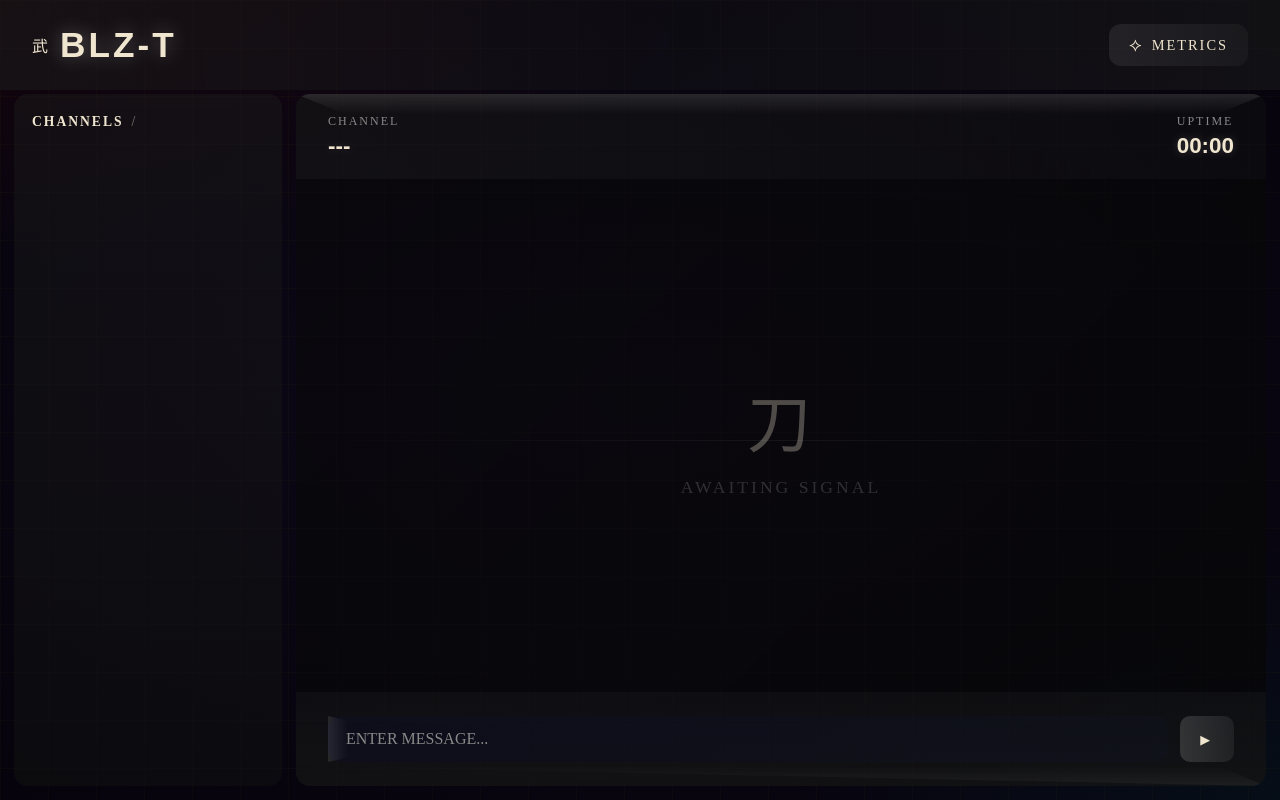
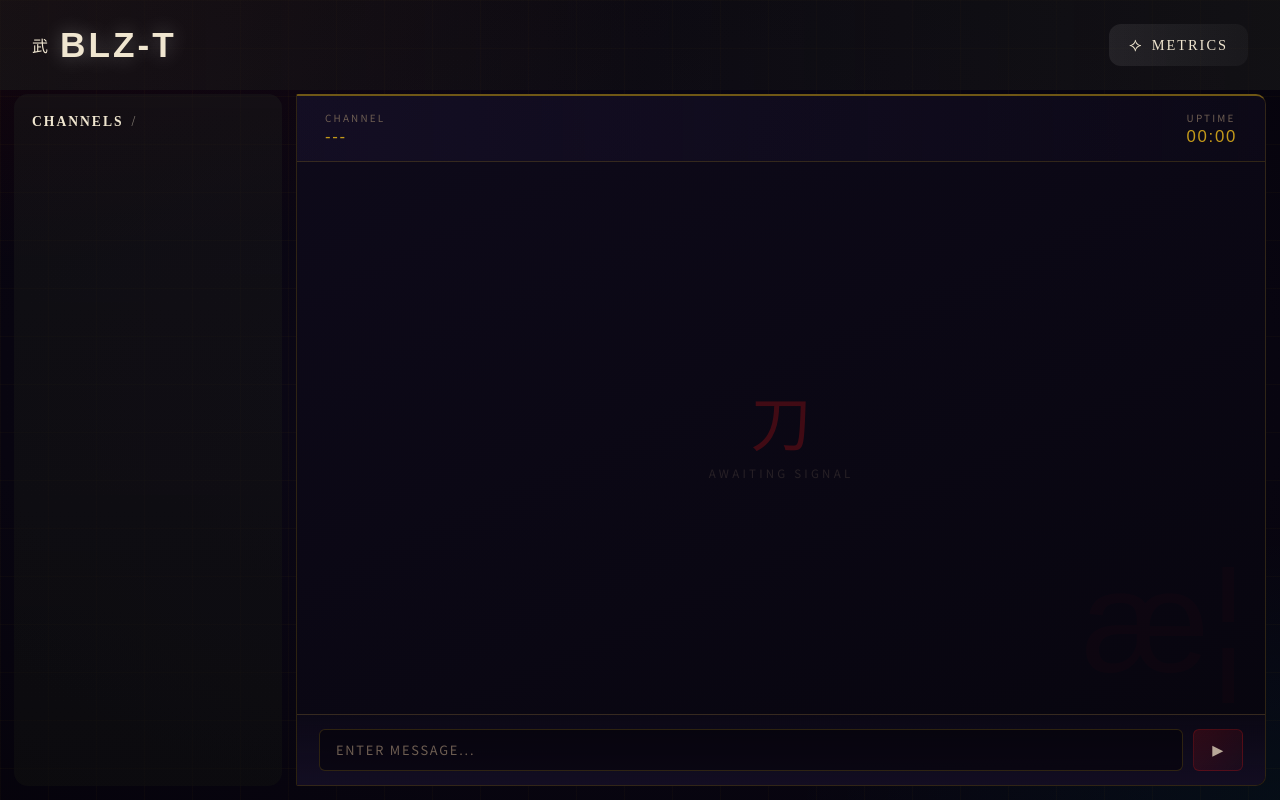
Before and after one commit to akunobi/blz, a Flask app: page / in a window 1280 px wide. Run offline with Flask 3, Linux system fonts and the light colour scheme; data that the repository does not hold is empty; some web fonts are replaced.

Commit message:
Refactor chat CSS for improved styling and layout

```diff
--- a/static/chat.css
+++ b/static/chat.css
@@ -1,278 +1,256 @@
-/* ===== CHAT SECTION MODULE ===== */
+/* ===== CHAT â€” WAR JOURNAL ===== */
 
+@keyframes msgLeft {
+    from { opacity: 0; transform: translateX(-8px); }
+    to   { opacity: 1; transform: translateX(0);    }
+}
+@keyframes msgRight {
+    from { opacity: 0; transform: translateX(8px); }
+    to   { opacity: 1; transform: translateX(0);   }
+}
+
+/* â”€â”€ Container â”€â”€ */
 .chat-section {
     display: flex;
     flex-direction: column;
-    background: linear-gradient(135deg,
-        rgba(16, 16, 16, 0.4) 0%,
-        rgba(10, 10, 10, 0.6) 100%
+    background: linear-gradient(155deg,
+        var(--surface)  0%,
+        var(--deep)    100%
     );
-    position: relative;
+    border: 1px solid var(--b-gold);
+    border-top: 2px solid var(--b-gold-hi);
+    border-radius: var(--r-sm) var(--r-lg) var(--r-lg) var(--r-sm);
     overflow: hidden;
     min-height: 0;
-    border: 2px solid var(--border-cyan);
-    border-radius: 14px;
-    padding: 0;
+    position: relative;
 }
 
-.chat-section::after {
-    content: '';
+/* Clan kanji watermark */
+.chat-section::before {
+    content: 'æ­¦';
     position: absolute;
-    top: 50%;
-    left: 0;
-    width: 100%;
-    height: 1px;
-    background: linear-gradient(90deg,
-        transparent,
-        rgba(255, 255, 255, 0.05),
-        transparent
-    );
+    bottom: 90px;
+    right: 18px;
+    font-family: var(--font-display);
+    font-size: 9rem;
+    color: var(--red);
+    opacity: 0.022;
     pointer-events: none;
+    user-select: none;
+    z-index: 0;
+    line-height: 1;
 }
 
+/* â”€â”€ Chat header â”€â”€ */
 .chat-header {
     display: flex;
     justify-content: space-between;
     align-items: center;
-    padding: 20px 32px;
-    border-bottom: 1px solid var(--border-cyan);
+    padding: 14px 28px;
+    border-bottom: 1px solid var(--b-gold);
     background: linear-gradient(90deg,
-        rgba(26, 26, 26, 0.4) 0%,
-        rgba(26, 26, 26, 0.15) 100%
+        rgba(21, 15, 38, 0.75),
+        rgba(14, 10, 26, 0.40)
     );
-    position: relative;
-}
-
-.chat-header::before {
-    content: '';
-    position: absolute;
-    top: 0;
-    left: 0;
-    right: 0;
-    height: 20px;
-    background: linear-gradient(180deg, rgba(255, 255, 255, 0.1), transparent);
-    clip-path: polygon(0 0, 5% 100%, 95% 100%, 100% 0);
+    flex-shrink: 0;
 }
 
 .chat-meta {
     display: flex;
     flex-direction: column;
-    gap: 4px;
+    gap: 2px;
 }
 
 .meta-label {
-    font-family: var(--font-tech);
-    font-size: 0.75rem;
-    letter-spacing: 2px;
-    color: #888888;
+    font-family: var(--font-label);
+    font-size: 0.62rem;
+    letter-spacing: 0.22em;
+    color: var(--t-lo);
     text-transform: uppercase;
 }
 
 .meta-value {
     font-family: var(--font-display);
-    font-size: 1.4rem;
-    color: var(--primary-cyan);
-    text-shadow: 0 0 10px rgba(255, 255, 255, 0.2);
-    font-weight: 700;
+    font-size: 1.05rem;
+    color: var(--gold);
+    letter-spacing: 0.10em;
 }
 
-.glitch-text {
-    position: relative;
-}
+.glitch-text { position: relative; }
 
+/* â”€â”€ Message Stream â”€â”€ */
 .chat-stream {
     flex: 1;
     overflow-y: auto;
-    padding: 28px 32px;
+    padding: 18px 22px;
     display: flex;
     flex-direction: column;
-    gap: 16px;
+    gap: 9px;
     min-height: 0;
-    background: rgba(5, 5, 5, 0.3);
-}
-
-.chat-stream::-webkit-scrollbar {
-    width: 8px;
-}
-
-.chat-stream::-webkit-scrollbar-track {
-    background: transparent;
-}
-
-.chat-stream::-webkit-scrollbar-thumb {
-    background: rgba(255, 255, 255, 0.15);
-    border-radius: 4px;
-}
-
-.chat-stream::-webkit-scrollbar-thumb:hover {
-    background: rgba(255, 255, 255, 0.3);
+    position: relative;
+    z-index: 1;
 }
 
 .stream-init {
     margin: auto;
     text-align: center;
-    opacity: 0.3;
+    opacity: 0.28;
+    pointer-events: none;
 }
 
 .init-symbol {
-    font-size: 4rem;
-    color: var(--secondary-cyan);
-    font-family: var(--font-tech);
-    margin-bottom: 12px;
-    letter-spacing: 4px;
+    font-family: var(--font-display);
+    font-size: 3.8rem;
+    color: var(--red);
+    margin-bottom: 10px;
+    line-height: 1;
 }
 
 .init-text {
-    font-size: 1.1rem;
-    color: #888888;
-    letter-spacing: 3px;
-    font-family: var(--font-tech);
+    font-family: var(--font-label);
+    font-size: 0.72rem;
+    letter-spacing: 0.28em;
+    color: var(--t-lo);
+    text-transform: uppercase;
 }
 
-/* MESSAGE STYLE */
+/* â”€â”€ Messages â”€â”€ */
 .message {
-    padding: 14px 18px;
-    background: rgba(35, 35, 35, 0.8);
-    border: 1px solid rgba(255, 255, 255, 0.12);
-    border-left: 4px solid rgba(255, 255, 255, 0.25);
-    border-radius: 12px;
-    transition: all 150ms ease;
-    position: relative;
-    overflow: visible;
-    margin: 6px 0;
+    padding: 11px 15px 9px 18px;
+    background: rgba(14, 10, 26, 0.65);
+    border: 1px solid var(--b-gold);
+    border-left: 3px solid var(--gold-mid);
+    border-radius: 0 var(--r-md) var(--r-md) 0;
     word-wrap: break-word;
     word-break: break-word;
     display: flex;
     flex-direction: column;
-}
-
-.message::before {
-    content: '';
-    position: absolute;
-    left: 0;
-    top: 0;
-    bottom: 0;
-    width: 4px;
-    background: linear-gradient(180deg, var(--secondary-cyan), transparent);
-    opacity: 0;
-    transition: opacity 150ms ease;
+    transition: border-color 200ms ease, background 200ms ease, box-shadow 200ms ease;
+    animation: msgLeft 200ms ease forwards;
+    position: relative;
 }
 
 .message:hover {
-    background: rgba(45, 45, 45, 0.9);
-    border-color: rgba(255, 255, 255, 0.2);
-    transform: translateX(4px);
+    background: rgba(21, 15, 34, 0.88);
+    border-left-color: var(--gold);
+    box-shadow: -3px 0 14px rgba(196, 154, 26, 0.10);
 }
 
+/* Bot / sent messages */
 .message.msg-me {
-    margin-left: auto;
-    margin-right: 0;
-    max-width: 80%;
-    border-left: none;
-    border-right: 4px solid rgba(255, 255, 255, 0.25);
-    background: linear-gradient(90deg,
-        rgba(45, 45, 45, 0.85),
-        rgba(40, 40, 40, 0.8)
-    );
+    border-left: 1px solid var(--b-blue);
+    border-right: 3px solid var(--blue-mid);
+    border-radius: var(--r-md) 0 0 var(--r-md);
+    background: rgba(0, 28, 45, 0.50);
+    margin-left: 10%;
+    animation: msgRight 200ms ease forwards;
 }
 
-.message.msg-me::before {
-    display: none;
+.message.msg-me:hover {
+    border-right-color: var(--blue);
+    background: rgba(0, 38, 60, 0.60);
+    box-shadow: 3px 0 14px rgba(0, 212, 255, 0.10);
 }
 
+/* â”€â”€ Message parts â”€â”€ */
 .msg-author {
-    font-family: var(--font-tech);
-    font-size: 0.85rem;
-    color: var(--primary-cyan);
-    margin-bottom: 8px;
-    letter-spacing: 1px;
+    font-family: var(--font-label);
+    font-size: 0.72rem;
     font-weight: 700;
+    color: var(--gold);
+    letter-spacing: 0.10em;
+    text-transform: uppercase;
+    margin-bottom: 5px;
     display: block;
-    min-height: 1.2em;
+}
+
+.msg-me .msg-author {
+    color: var(--blue);
+    text-align: right;
 }
 
 .msg-content {
-    font-size: 1rem;
-    color: #e0e0e0;
-    line-height: 1.6;
+    font-family: var(--font-body);
+    font-size: 0.95rem;
+    color: var(--t-hi);
+    line-height: 1.68;
     word-wrap: break-word;
     word-break: break-word;
+    white-space: pre-wrap;
     display: block;
-    min-height: 1.2em;
-    white-space: pre-wrap;
 }
 
 .msg-content a {
-    color: var(--secondary-cyan);
-    text-decoration: underline;
+    color: var(--blue);
+    text-decoration: none;
+    border-bottom: 1px solid var(--b-blue-hi);
+    transition: color 150ms ease;
+}
+.msg-content a:hover { color: var(--t-hi); }
+
+.msg-content code {
+    font-family: var(--font-mono);
+    font-size: 0.85em;
+    background: rgba(0, 212, 255, 0.07);
+    border: 1px solid var(--b-blue);
+    border-radius: 3px;
+    padding: 1px 5px;
+    color: var(--blue);
+}
+
+.msg-content pre {
+    background: rgba(0, 0, 0, 0.45);
+    border: 1px solid var(--b-gold);
+    border-radius: var(--r-sm);
+    padding: 10px 14px;
+    margin-top: 8px;
+    overflow-x: auto;
+}
+
+.msg-content pre code {
+    background: none;
+    border: none;
+    padding: 0;
+    font-size: 0.85rem;
+    color: var(--t-mid);
 }
 
 .msg-time {
-    font-size: 0.75rem;
-    color: #888888;
-    margin-top: 8px;
+    font-family: var(--font-mono);
+    font-size: 0.66rem;
+    color: var(--t-lo);
+    margin-top: 5px;
     display: block;
-    min-height: 1em;
+    letter-spacing: 0.04em;
 }
 
-/* INPUT ZONE */
+.msg-me .msg-time { text-align: right; }
+
+/* â”€â”€ Input Zone â”€â”€ */
 .chat-input-zone {
     display: flex;
-    gap: 12px;
-    padding: 24px 32px;
+    gap: 10px;
+    padding: 14px 22px;
     background: linear-gradient(180deg,
-        rgba(26, 26, 26, 0.3),
-        rgba(26, 26, 26, 0.5)
+        rgba(14, 10, 26, 0.45),
+        rgba(21, 15, 38, 0.80)
     );
-    border-top: 1px solid var(--border-cyan);
-    position: relative;
-}
-
-.chat-input-zone::before {
-    content: '';
-    position: absolute;
-    bottom: 0;
-    left: 0;
-    right: 0;
-    height: 20px;
-    background: linear-gradient(180deg, transparent, rgba(255, 255, 255, 0.05));
-    clip-path: polygon(0 0, 5% 0%, 95% 0%, 100% 100%);
-    pointer-events: none;
+    border-top: 1px solid var(--b-gold);
+    flex-shrink: 0;
 }
 
 .input-wrapper {
     flex: 1;
     display: flex;
-    background: linear-gradient(90deg,
-        rgba(10, 14, 39, 0.4),
-        rgba(16, 20, 40, 0.3)
-    );
-    border: 1px solid var(--border-bright);
-    border-radius: 12px;
-    padding: 2px;
-    transition: all 150ms ease;
-    position: relative;
-}
-
-.input-wrapper::before {
-    content: '';
-    position: absolute;
-    top: 0;
-    left: 0;
-    width: 20px;
-    height: 100%;
-    background: linear-gradient(90deg, rgba(255, 255, 255, 0.1), transparent);
-    clip-path: polygon(0 0, 100% 10%, 100% 90%, 0 100%);
-    pointer-events: none;
+    background: rgba(4, 2, 8, 0.55);
+    border: 1px solid var(--b-gold);
+    border-radius: var(--r-md);
+    transition: border-color 200ms ease, box-shadow 200ms ease;
 }
 
 .input-wrapper:focus-within {
-    border-color: var(--primary-cyan);
-    background: linear-gradient(90deg,
-        rgba(255, 255, 255, 0.08),
-        rgba(10, 14, 39, 0.4)
-    );
-    box-shadow: 0 0 15px rgba(255, 255, 255, 0.1);
+    border-color: var(--b-gold-hi);
+    box-shadow: 0 0 14px rgba(196, 154, 26, 0.10);
 }
 
 .input-field {
@@ -280,42 +258,57 @@
     background: transparent;
     border: none;
     outline: none;
-    color: #e0e0e0;
-    font-family: var(--font-data);
-    font-size: 1rem;
-    padding: 12px 16px;
+    color: var(--t-hi);
+    font-family: var(--font-body);
+    font-size: 0.95rem;
+    padding: 11px 16px;
+    letter-spacing: 0.02em;
 }
 
 .input-field::placeholder {
-    color: #888888;
+    color: var(--t-lo);
+    font-family: var(--font-label);
+    font-size: 0.80rem;
+    letter-spacing: 0.14em;
 }
 
 .send-button {
-    padding: 12px 20px;
-    background: linear-gradient(90deg,
-        rgba(255, 255, 255, 0.15),
-        rgba(224, 224, 224, 0.08)
+    padding: 10px 18px;
+    background: linear-gradient(135deg,
+        rgba(204, 21, 21, 0.18),
+        rgba(204, 21, 21, 0.06)
     );
-    border: 1px solid var(--border-bright);
-    border-radius: 10px;
-    color: var(--primary-cyan);
+    border: 1px solid var(--b-red);
+    border-radius: var(--r-md);
+    color: var(--t-mid);
     cursor: pointer;
     font-family: var(--font-display);
     font-size: 1rem;
-    transition: all 150ms ease;
+    letter-spacing: 0.05em;
+    transition: all 200ms ease;
     position: relative;
+    overflow: hidden;
 }
 
-.send-button:hover {
-    background: linear-gradient(90deg,
-        rgba(255, 255, 255, 0.25),
-        rgba(224, 224, 224, 0.15)
-    );
-    border-color: var(--primary-cyan);
-    box-shadow: 0 0 12px rgba(255, 255, 255, 0.15);
+.send-button::before {
+    content: '';
+    position: absolute;
+    inset: 0;
+    background: linear-gradient(135deg, var(--red), var(--ember));
+    opacity: 0;
+    transition: opacity 200ms ease;
 }
 
+.send-button:hover::before { opacity: 0.18; }
+.send-button:hover {
+    border-color: var(--red);
+    color: var(--t-hi);
+    box-shadow: 0 0 18px rgba(204, 21, 21, 0.22);
+}
+.send-button:active { transform: scale(0.96); }
+
 .send-icon {
-    font-size: 0.8rem;
-    margin-right: 4px;
+    position: relative;
+    z-index: 1;
+    font-size: 0.9rem;
 }
```
